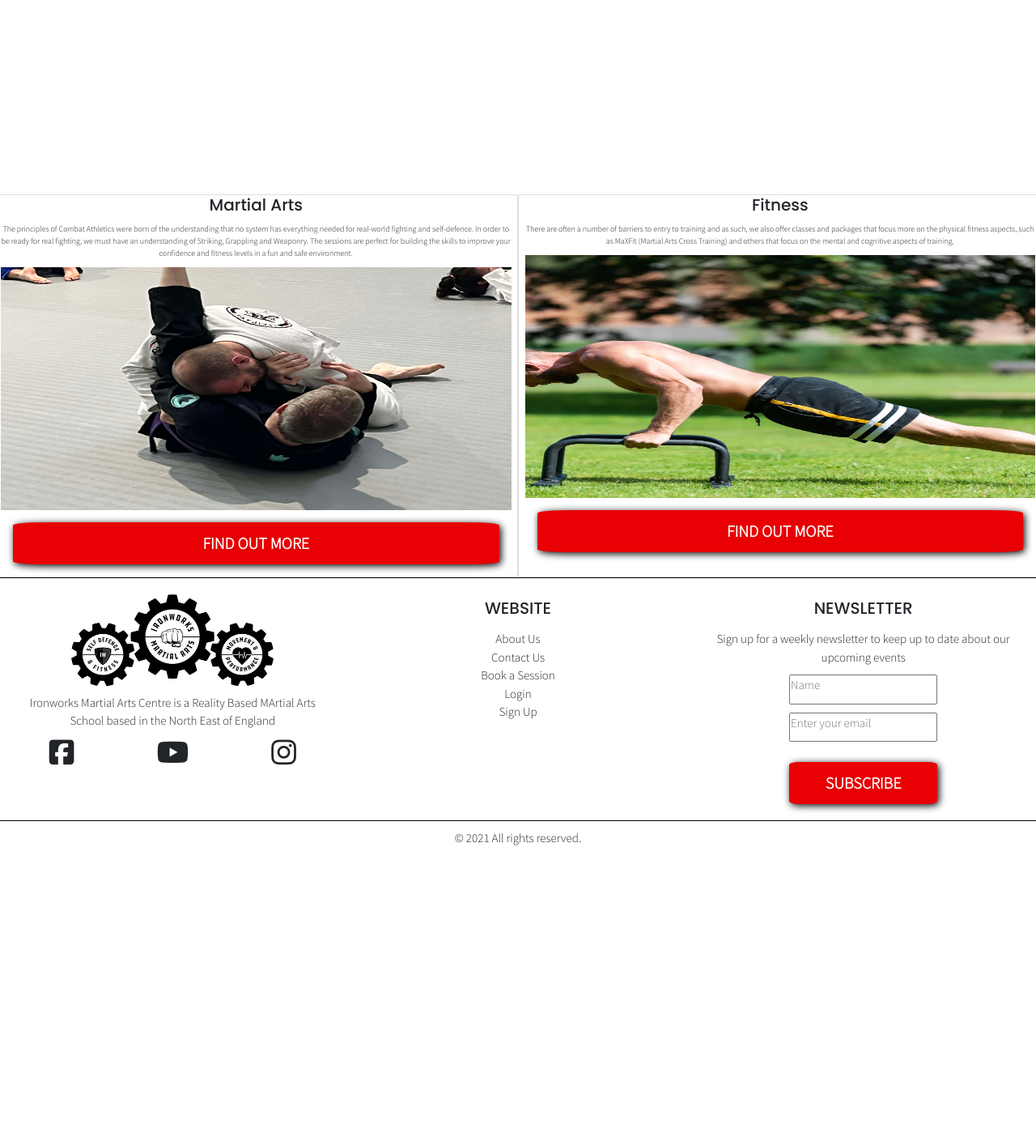
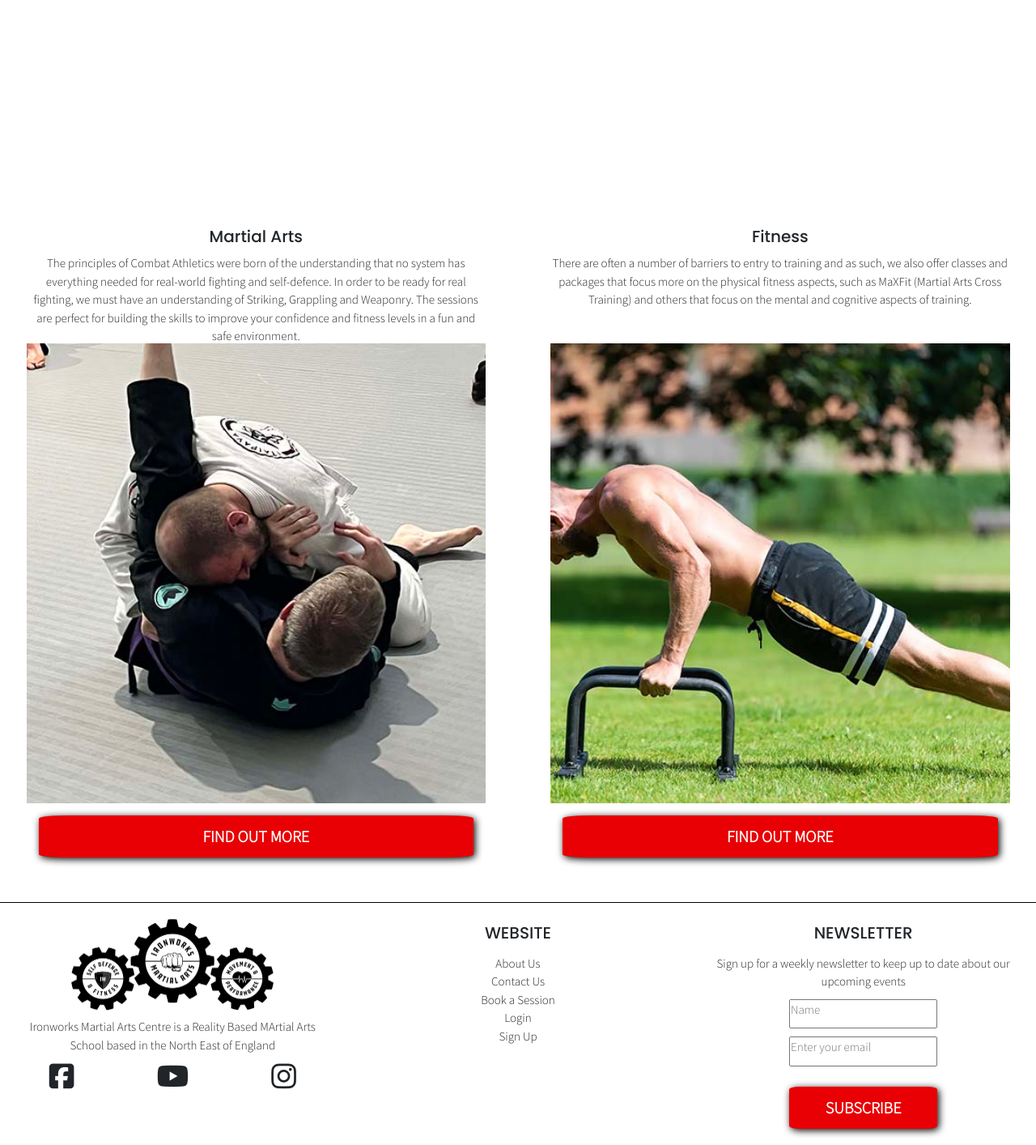
Before and after one commit to charliewatson1504/CI-PP4-Booking-System, a Django app: page / in a window 1280 px wide. Shown: the part 846-2260 px from the top of the page at 81% size. Before the commit the page ends 1890 px from the top, so only its background shows below. Run offline with Django 3.2, Linux system fonts and the light colour scheme; some libraries are stand-ins or nearby versions.

Commit message:
feat: add classes cards to index.html

```diff
--- a/home/static/home/css/home.css
+++ b/home/static/home/css/home.css
@@ -31,8 +31,11 @@
 
 .card {
     text-align: center;
+    padding: 4rem;
+    border: none;
 }
 
-.card img {
-    height: 300px;
+.card p {
+    font-size: 1.5rem;
+    height: 10rem;
 }
--- a/home/templates/home/index.html
+++ b/home/templates/home/index.html
@@ -17,16 +17,16 @@
 </section>
 <section id="classes-section">
     <div class="row">
-        <div class="col-6 card">
+        <div class="col card mx-auto">
             <h2>Martial Arts</h2>
             <p>The principles of Combat Athletics were born of the understanding that no system has everything needed for real-world fighting and self-defence. In order to be ready for real fighting, we must have an understanding of Striking, Grappling and Weaponry. The sessions are perfect for building the skills to improve your confidence and fitness levels in a fun and safe environment.</p>
-            <img src="{% static 'home/img/ma_card.jpg' %}" alt="">
+            <img src="{% static 'home/img/ma_card.jpg' %}" class="img-fluid" alt="">
             <button class="btn">FIND OUT MORE</button>
         </div>
-        <div class="col-6 card">
+        <div class="col card mx-auto">
             <h2>Fitness</h2>
             <p>There are often a number of barriers to entry to training and as such, we also offer classes and packages that focus more on the physical fitness aspects, such as MaXFit (Martial Arts Cross Training) and others that focus on the mental and cognitive aspects of training.</p>
-            <img src="{% static 'home/img/fitness_card.webp' %}" alt="">
+            <img src="{% static 'home/img/fitness_card.jpg' %}" class="img-fluid" alt="">
             <button class="btn">FIND OUT MORE</button>
         </div>
     </div>
```
Also changed, not shown: home/static/home/img/fitness_card.jpg (added), home/static/home/img/fitness_card.webp (deleted), home/static/home/img/ma_card.jpg.
